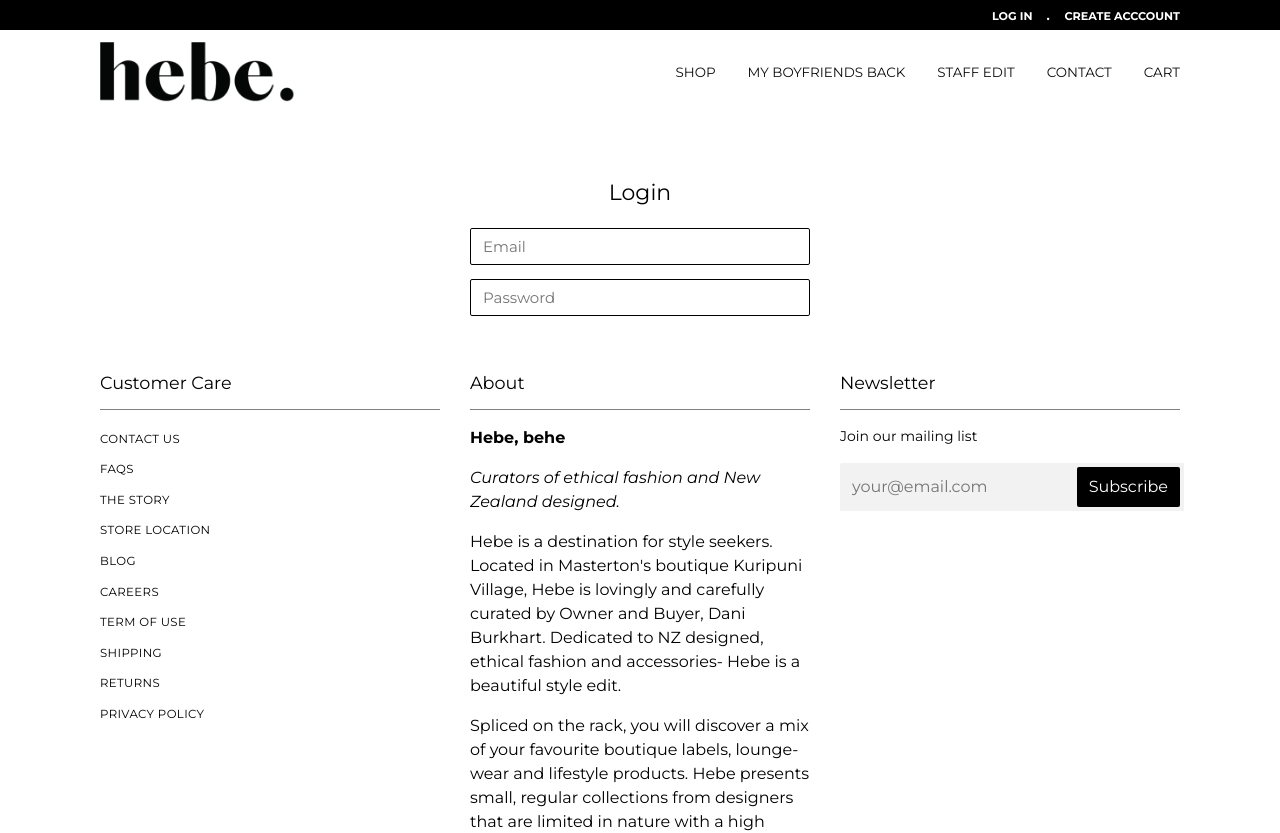
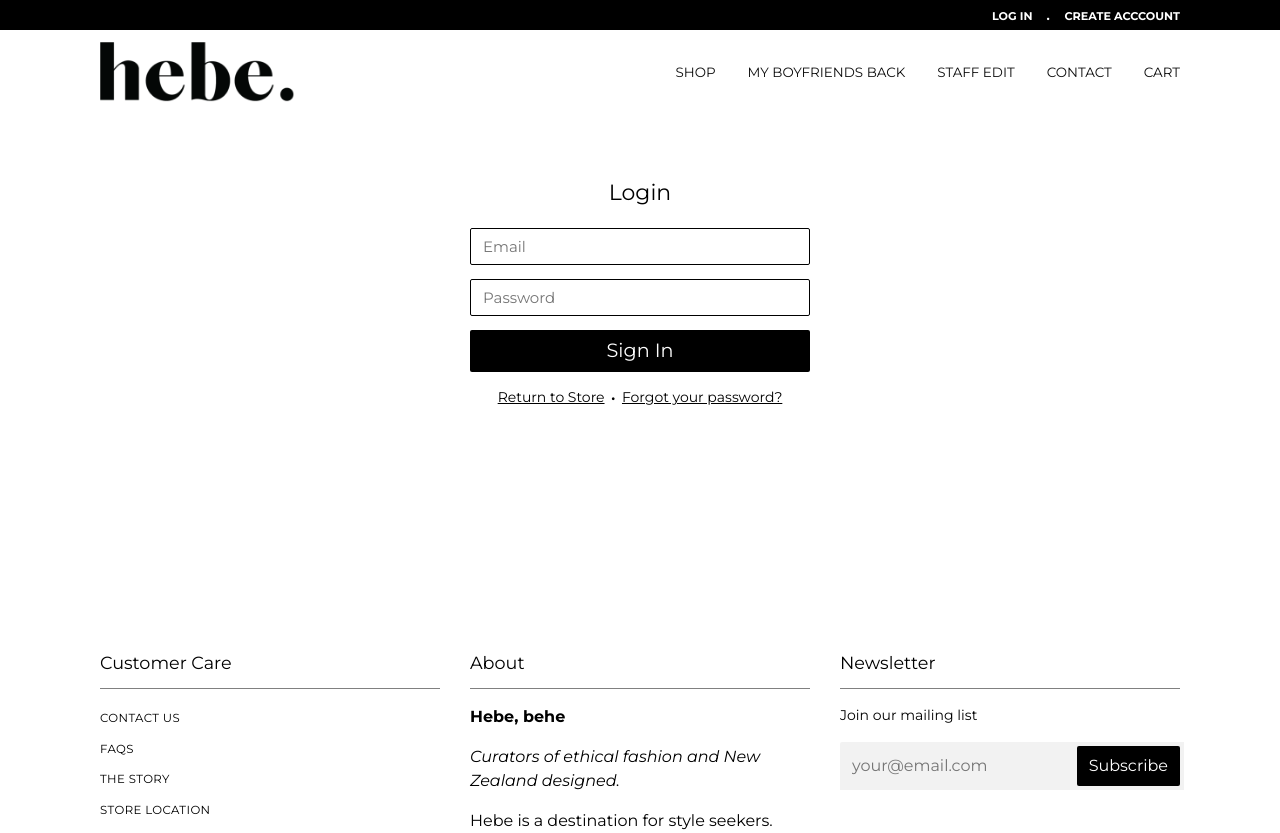
Before and after one commit to dtrongphuc/hebe, a React (Create React App) app: page /account/login in a window 1280 px wide. Shown: the top 833 px of the page. Built offline with nearby package versions, Linux system fonts and the light colour scheme.

Commit message:
Login UI

```diff
--- a/src/components/AuthForm/Button.js
+++ b/src/components/AuthForm/Button.js
@@ -0,0 +1,12 @@
+import React from 'react';
+import PropTypes from 'prop-types';
+
+function Button({ children }) {
+	return <button className='btn__auth-submit'>{children}</button>;
+}
+
+Button.propTypes = {
+	children: PropTypes.string,
+};
+
+export default Button;
--- a/src/components/AuthForm/styles.scss
+++ b/src/components/AuthForm/styles.scss
@@ -17,3 +17,15 @@
 		}
 	}
 }
+
+.btn__auth-submit {
+	margin: 0;
+	width: 100%;
+	color: #fff;
+	background-color: #000;
+	border: 1px solid transparent;
+	border-radius: 2px;
+	font-size: 1.2rem;
+	line-height: 1.2rem;
+	padding: 10px;
+}
--- a/src/pages/Login/Login.js
+++ b/src/pages/Login/Login.js
@@ -1,5 +1,6 @@
 import React from 'react';
 import Input from 'components/AuthForm/Input';
+import Button from 'components/AuthForm/Button';
 import Shop from 'layouts/Shop';
 import './styles.scss';
 // import PropTypes from 'prop-types'
@@ -16,7 +17,13 @@
 							<form action='' className='auth-form'>
 								<Input type='email' placeholder='Email' />
 								<Input type='password' placeholder='Password' />
+								<Button>Sign In</Button>
 							</form>
+							<div className='auth__links'>
+								<a href='/'>Return to Store</a>
+								<span>.</span>
+								<a href='/account/recover'>Forgot your password?</a>
+							</div>
 						</section>
 					</div>
 					<div className='col-0 col-md-4'></div>
--- a/src/pages/Login/styles.scss
+++ b/src/pages/Login/styles.scss
@@ -7,6 +7,7 @@
 		flex-direction: column;
 
 		padding-top: 70px;
+		padding-bottom: 200px;
 		width: 100%;
 	}
 
@@ -20,4 +21,26 @@
 	&-form {
 		width: 100%;
 	}
+
+	&__links {
+		display: flex;
+		align-items: center;
+		justify-content: center;
+
+		& > a {
+			display: block;
+			position: relative;
+			color: #000;
+			text-decoration: underline;
+			font-size: 14px;
+			margin-left: 6px;
+			margin-right: 6px;
+			margin-top: 14px;
+		}
+
+		& > span {
+			color: #000;
+			font-size: 1.6rem;
+		}
+	}
 }
```
Also changed, not shown: src/components/AuthForm/Input.js (+5 -4 lines).
